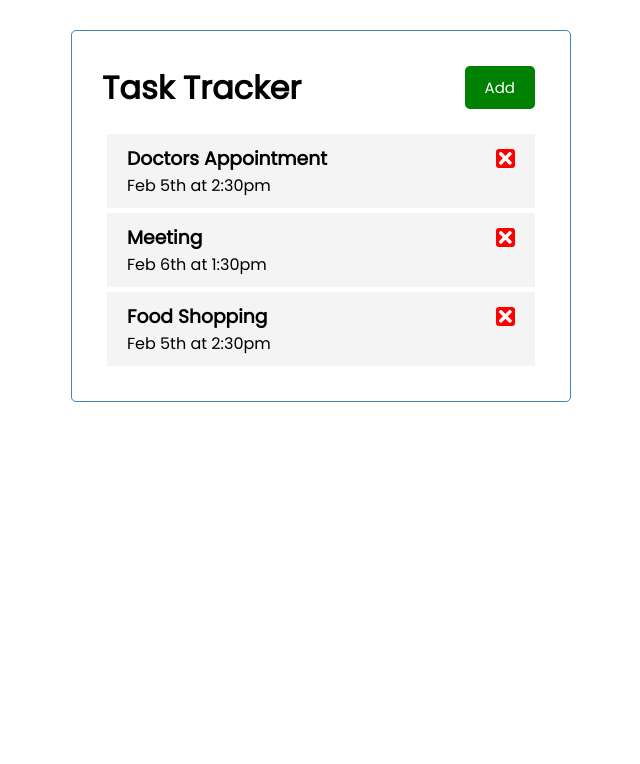
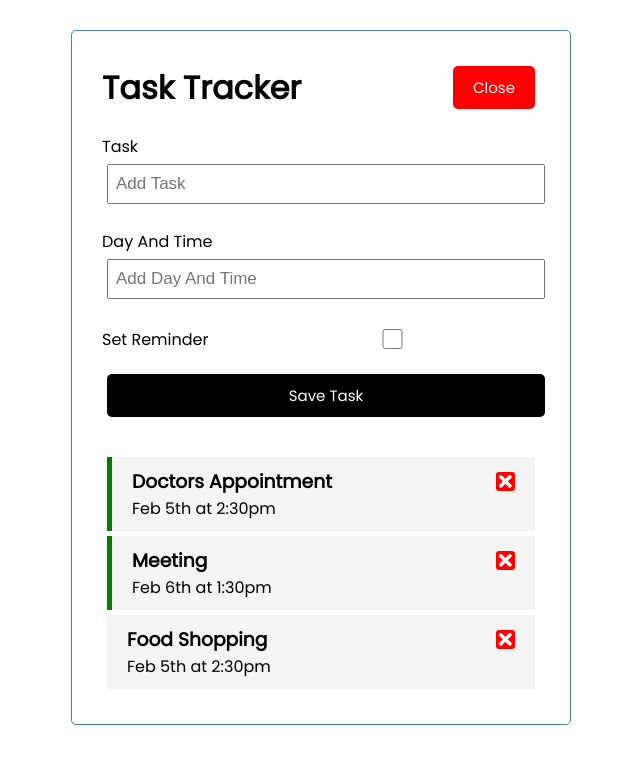
Before and after one commit to VitorPatrezze/anagram-io, a React (Create React App) app: page / in a window 1280 px wide. Both pictures are taken after a click on the button "Add". Shown: the top 764 px of the page, without its empty margins (319-959 px from the left). Built offline with nearby package versions, Linux system fonts and the light colour scheme.

Commit message:
finished Fronted

```diff
--- a/src/App.js
+++ b/src/App.js
@@ -1,8 +1,10 @@
 import { useState } from "react";
 import Header from "./components/Header";
 import Tasks from "./components/Tasks";
+import AddTask from "./components/AddTask";
 
 function App() {
+  const [showAddTask, setShowAddTask] = useState(false)
   const [tasks, setTasks] = useState([
     {
       id: 1,
@@ -24,15 +26,28 @@
     },
   ])
 
+  // Add Task
+  const addTask = (task) => {
+    const id = Math.floor(Math.random() * 10000) + 1
+    const newTask = { id, ...task }
+    setTasks([...tasks, newTask])
+  }
+
   // Delete Task
   const deleteTask = (id) => {
     setTasks(tasks.filter((task) => task.id !== id))
   }
 
+  // Toggle reminder
+  const toggleReminder = (id) => {
+    setTasks(tasks.map((task) => task.id === id ? { ...task, reminder: !task.reminder } : task))
+  }
+
   return (
     <div className="container">
-      <Header />
-      {tasks.length > 0 ? (<Tasks tasks={tasks} onDelete={deleteTask} />) : ('No Tasks to show')}
+      <Header onAdd={() => setShowAddTask(!showAddTask)} showAdd={showAddTask} />
+      {showAddTask && <AddTask onAdd={addTask} />}
+      {tasks.length > 0 ? (<Tasks tasks={tasks} onDelete={deleteTask} onToggle={toggleReminder} />) : ('No Tasks to show')}
     </div>
   );
 }
--- /dev/null
+++ b/src/components/AddTask.js
@@ -0,0 +1,52 @@
+import { useState } from 'react'
+
+const AddTask = ({ onAdd }) => {
+    const [text, setText] = useState('')
+    const [day, setDay] = useState('')
+    const [reminder, setReminder] = useState(false)
+
+    const onSubmit = (e) => {
+        e.preventDefault()
+
+        if (!text) {
+            alert('please add a task')
+            return
+        }
+        onAdd({ text, day, reminder })
+
+        setText('')
+        setDay('')
+        setReminder(false)
+    }
+
+    return <form className='add-form' onSubmit={onSubmit} >
+        <div className='form-control'>
+            <label>Task</label>
+            <input
+                type='text'
+                placeholder='Add Task'
+                value={text}
+                onChange={(e) => setText(e.target.value)} />
+        </div>
+        <div className='form-control'>
+            <label>Day And Time</label>
+            <input
+                type='text'
+                placeholder='Add Day And Time'
+                value={day}
+                onChange={(e) => setDay(e.target.value)} />
+        </div>
+        <div className='form-control form-control-check'>
+            <label>Set Reminder</label>
+            <input
+                type='checkbox'
+                checked={reminder}
+                value={reminder}
+                onChange={(e) => setReminder(e.currentTarget.checked)} />
+        </div>
+
+        <input type='submit' value='Save Task' className='btn btn-block' />
+    </form>;
+};
+
+export default AddTask;
--- a/src/components/Header.js
+++ b/src/components/Header.js
@@ -2,15 +2,11 @@
 import PropTypes from 'prop-types';
 import Button from './Button'
 
-function Header({ title }) {
-  const onClick = () => {
-    console.log('Click')
-  }
-
+function Header({ title, onAdd, showAdd }) {
   return (
     <header className='header'>
       <h1>{title}</h1>
-      <Button color='green' text='Add' onClick={onClick} />
+      <Button color={showAdd ? 'red' : 'green'} text={showAdd ? 'Close' : 'Add'} onClick={onAdd} />
     </header>
   )
 };
--- a/src/components/Task.js
+++ b/src/components/Task.js
@@ -1,13 +1,14 @@
 import { FaTimes } from 'react-icons/fa';
 
-const Task = ({ task, onDelete }) => {
-    return <div className='task' >
+const Task = ({ task, onDelete, onToggle }) => {
+    return <div className={`task ${task.reminder ? 'reminder' : ''}`} onDoubleClick={() => onToggle(task.id)}>
         <h3>
             {task.text}
             <FaTimes style={{ borderRadius: '3px', backgroundColor: 'red', color: 'white', cursor: 'pointer' }}
                 onClick={onDelete} />
         </h3>
         <p>{task.day}</p>
+
     </div>;
 };
 
--- a/src/components/Tasks.js
+++ b/src/components/Tasks.js
@@ -1,9 +1,9 @@
 import Task from './Task'
 
-const Tasks = ({ tasks, onDelete }) => {
+const Tasks = ({ tasks, onDelete, onToggle }) => {
     return <>
         {tasks.map((task) => (
-            <Task key={task.id} task={task} onDelete={() => onDelete(task.id)} />
+            <Task key={task.id} task={task} onDelete={() => onDelete(task.id)} onToggle={() => onToggle(task.id)} />
         ))}
     </>
 };
```
